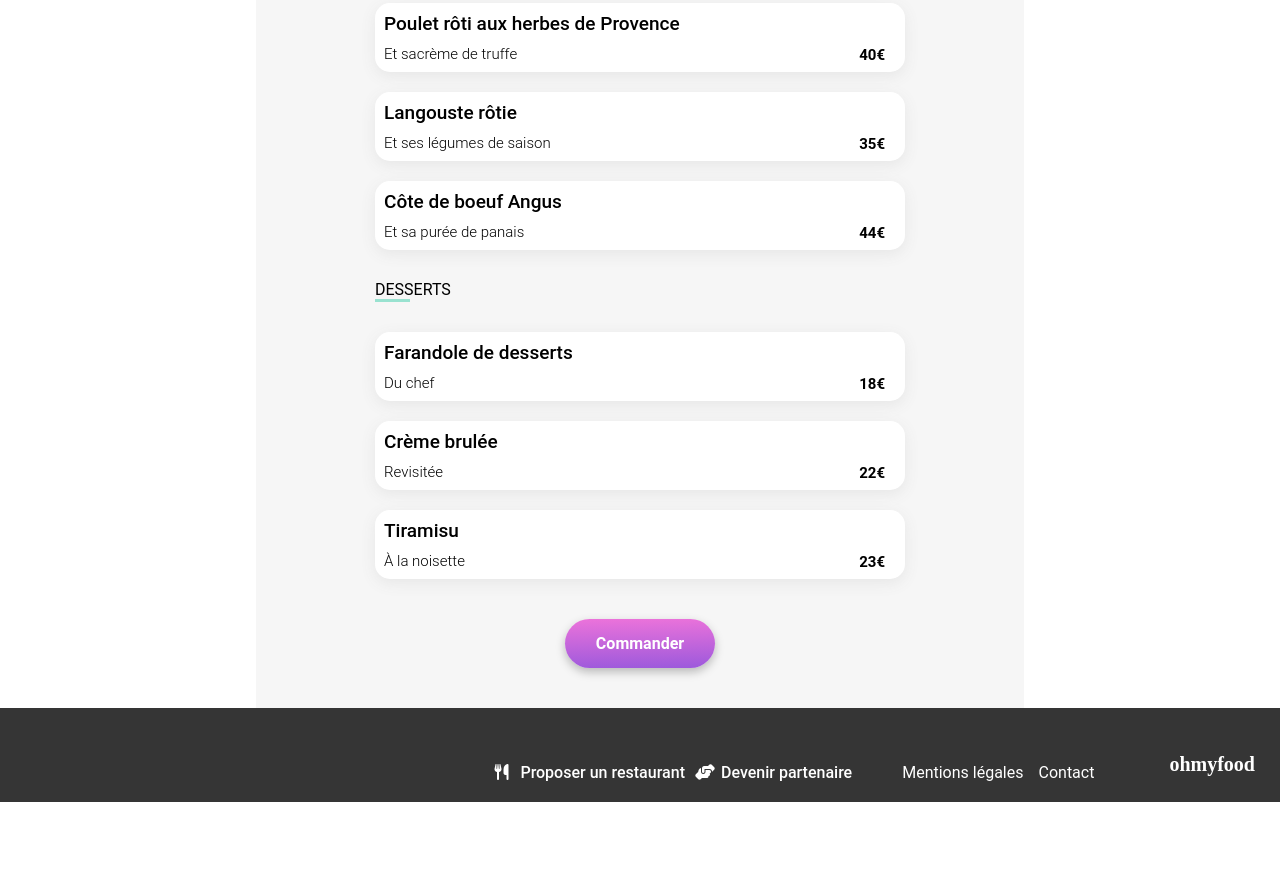
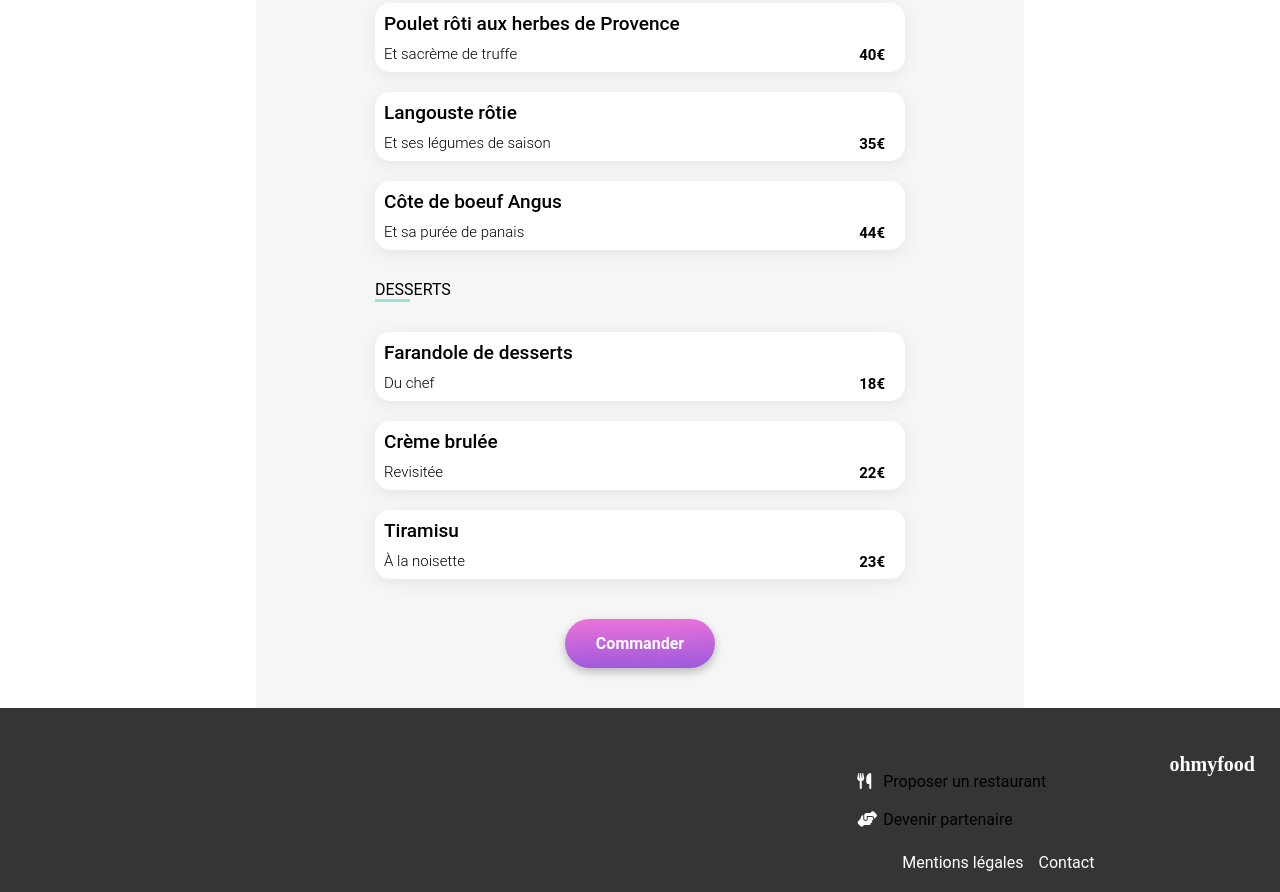
Before and after one commit to ibtisamath/ohmyfood, a plain HTML site: page ohmyfood/restaurants/menu4.html in a window 1280 px wide. Shown: the part 1028-1920 px from the top of the page. Before the commit the page ends 1830 px from the top, so only its background shows below. Drawn offline with Linux system fonts and the light colour scheme; a web font is replaced by a local one.

Commit message:
Update menu4.html
Signed-off-by: ibtisamath <144466642+ibtisamath@users.noreply.github.com>

```diff
--- a/ohmyfood/restaurants/menu4.html
+++ b/ohmyfood/restaurants/menu4.html
@@ -178,18 +178,18 @@
 
    <footer>
      <h3>ohmyfood</h3>
-         <section>
+     <div class="footer-section">
         <a href="#">
-               <article>
+           <div class="footer-article">
               <i class="fa-solid fa-utensils"> </i>
               Proposer un restaurant
-               </article>
+           </div>
         </a>
         <a href="#">
-               <article>
+           <div class="footer-article">
               <i class="fa-solid fa-handshake-angle"></i>
               Devenir partenaire
-               </article>
+           </div>
         </a>
         <div class="space">
            <a href="#">
@@ -199,7 +199,7 @@
               Contact
            </a>
         </div>
-         </section>
+     </div>
   </footer>
 
 </body>
```
Lines whose indentation alone changed are shown as unchanged.
